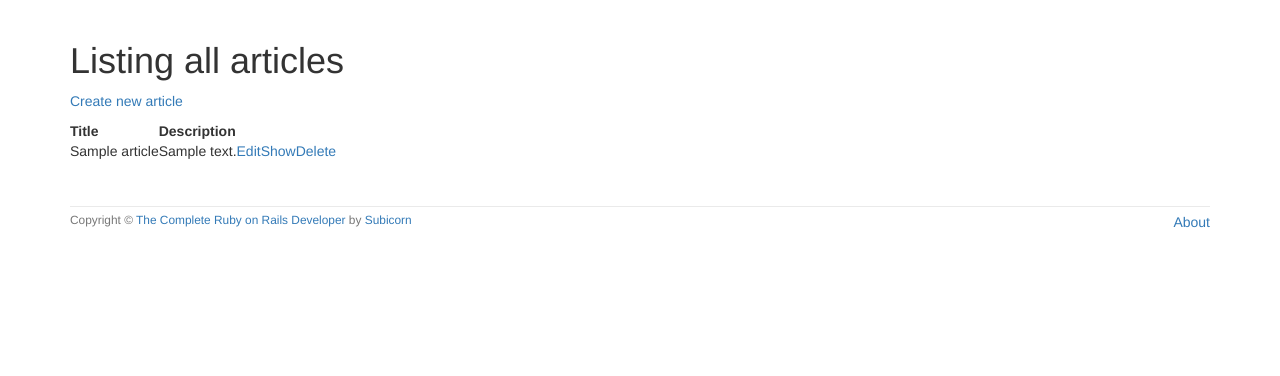
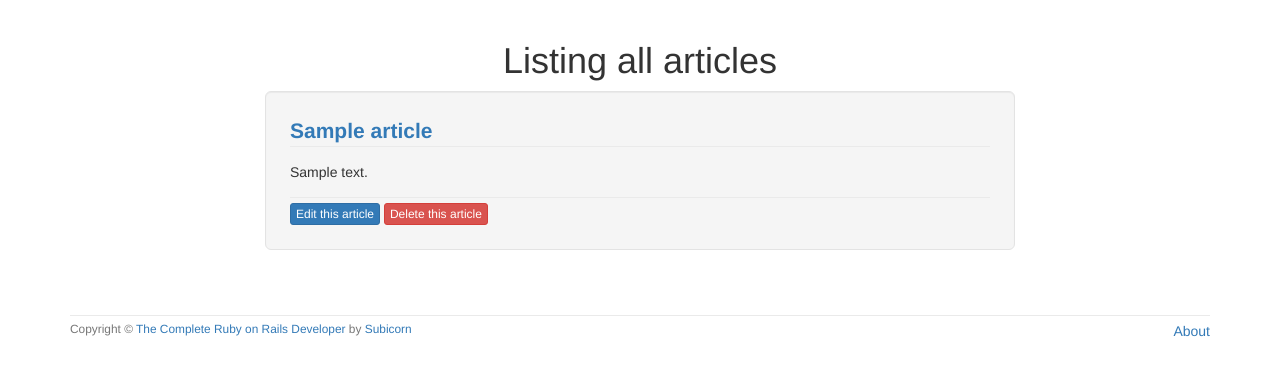
Before and after one commit to stevierich523/alpha-blog, a Rails app: page /articles in a window 1280 px wide. Shown: the part 52-428 px from the top of the page. Run offline with Rails 7, Linux system fonts and the light colour scheme; tables that the repository leaves empty hold one stand-in row (values such as "Sample post"); style sheets or scripts are compiled from the project's sources; some libraries are stand-ins or nearby versions.

Commit message:
Style articles listing page

```diff
--- a/app/assets/stylesheets/custom.css.scss
+++ b/app/assets/stylesheets/custom.css.scss
@@ -50,6 +50,17 @@ $navbar-default-bg: black;
   margin-top: 0;
 }
 
+.article-title {
+  font-weight: bold;
+  font-size: 1.5em;
+}
+
+.article-body {
+  border-top: 1px solid #eaeaea;
+  padding-top: 15px;
+  padding-bottom: 15px;
+}
+
 footer {
   margin-top: 45px;
   padding-top: 5px;
--- a/app/views/articles/index.html.erb
+++ b/app/views/articles/index.html.erb
@@ -1,20 +1,20 @@
-<h1>Listing all articles</h1>
-<p>
-  <%= link_to "Create new article", new_article_path %>
-</p>
-<table>
-  <tr>
-    <th>Title</th>
-    <th>Description</th>
-  </tr>
+<h1 align="center">Listing all articles</h1>
 
-  <% @articles.each do |article| %>
-  <tr>
-    <td><%= article.title %></td>
-    <td><%= article.description %></td>
-    <td><%= link_to 'Edit', edit_article_path(article) %></td>
-    <td><%= link_to 'Show', article_path(article) %></td>
-    <td><%= link_to 'Delete', article_path(article), method: :delete, data: {confirm: "Are you sure?"} %></td>
-  </tr>
-  <% end %>
-</table>
+<% @articles.each do |article| %>
+  <div class="row">
+    <div class="col-xs-8 col-xs-offset-2">
+      <div class="well well-lg">
+        <div class="article-title">
+          <%= link_to article.title, article_path(article) %>
+        </div>
+        <div class="article-body">
+          <%= truncate(article.description, length: 100) %>
+        </div>
+        <div class="article-actions">
+          <%= link_to "Edit this article", edit_article_path(article), class: "btn btn-xs btn-primary" %>
+          <%= link_to "Delete this article", article_path(article), method: :delete, data: { confirm: "Are you sure you want to delete this article?"}, class: "btn btn-xs btn-danger" %>
+        </div>
+      </div>
+    </div>
+  </div>
+<% end %>
```
